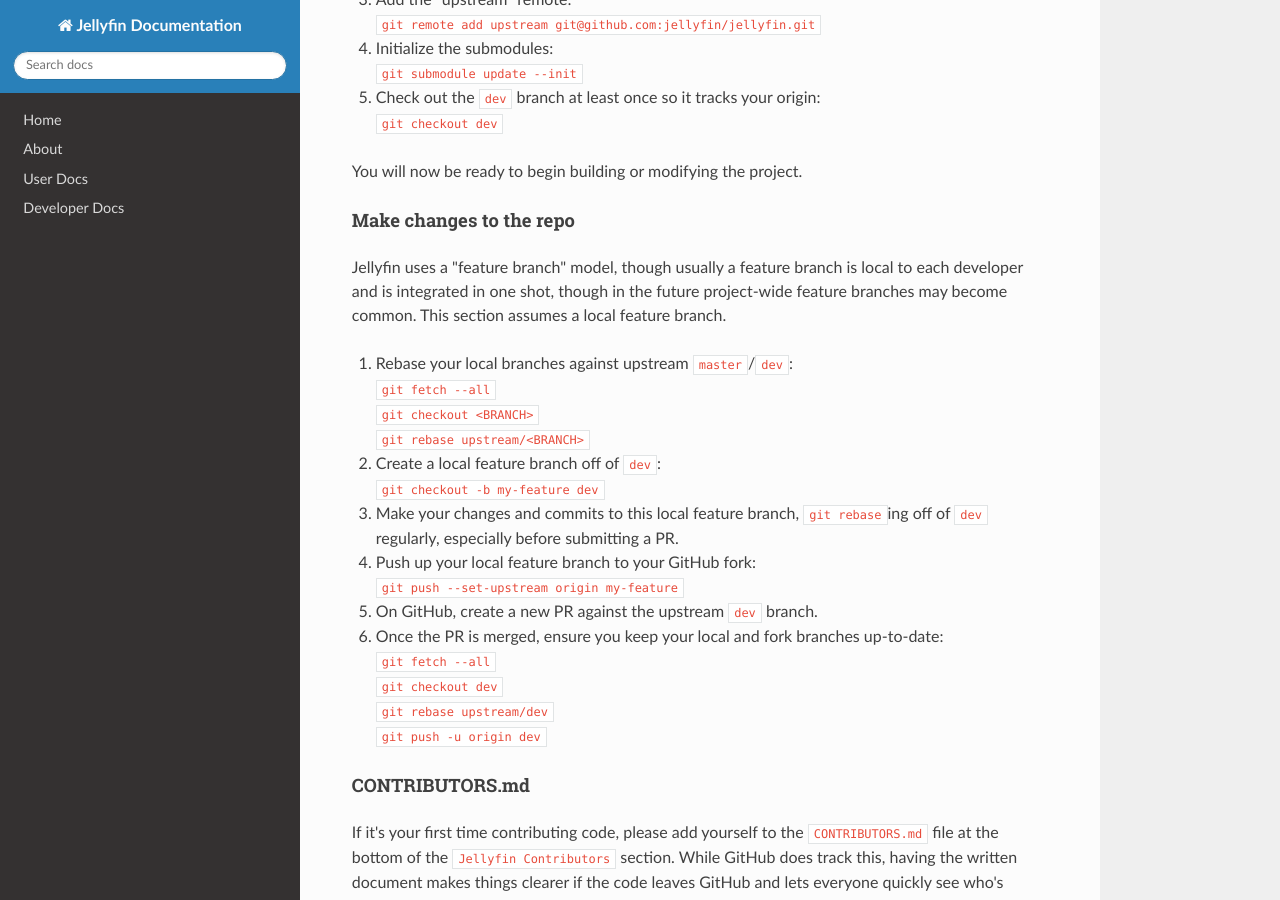
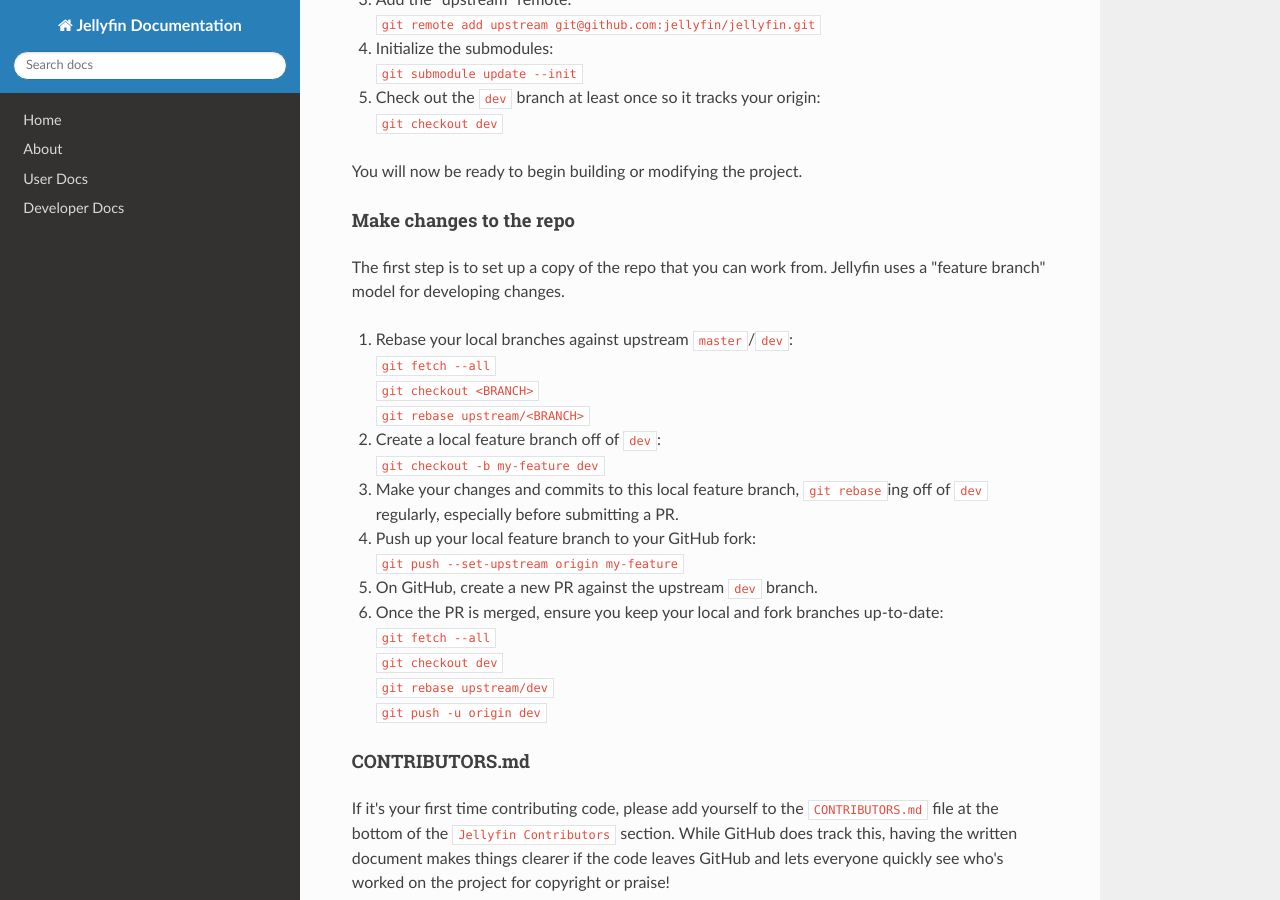
Before and after one commit to jellyfin-archive/jellyfin-docs, an MkDocs documentation site: the page built from docs/developer-docs/contributing.md, in a window 1280 px wide and 900 px high, scrolled down 1313 px. Built offline with MkDocs 1.6.1, drawn with Linux system fonts in a browser that asks for light colours; nearby versions of some CDN libraries.

Commit message:
Cleaned up text
Changed the more abrasive language in about.md. I get why it was there, but I disagree that official docs should be so openly hostile to our "parent" project.

Fixed a few typos, cleanup language so it flows a bit better.

Added bit about migrating from Emby in the installing.md file.

Added TODO comment to the building from source file signifying that we should eventually break it up into multiple pages covering each project with the building from source page being the hub for the project specific pages.
Update index.md

````diff
--- a/docs/developer-docs/contributing.md
+++ b/docs/developer-docs/contributing.md
@@ -33,30 +33,24 @@ The first step is to set up a copy of the repo that you can work from. Jellyfin
 1. On GitHub, "Fork" the Jellyfin repo to your own user.
 
 1. Clone your fork to your local machine:
-    ```
-    git clone git@github.com:yourname/jellyfin.git
-    ```
+    `git clone git@github.com:yourname/jellyfin.git`
 
 1. Add the "upstream" remote:
-    ```
-    git remote add upstream git@github.com:jellyfin/jellyfin.git
-    ```
+    `git remote add upstream git@github.com:jellyfin/jellyfin.git`
+
 
 1. Initialize the submodules:
-    ```
-    git submodule update --init
-    ```
+    `git submodule update --init`
 
 1. Check out the `dev` branch at least once so it tracks your origin:
-    ```
-    git checkout dev
-    ```
+    `git checkout dev`
+
 
 You will now be ready to begin building or modifying the project.
 
 #### Make changes to the repo
 
-Jellyfin uses a "feature branch" model, though usually a feature branch is local to each developer and is integrated in one shot, though in the future project-wide feature branches may become common. This section assumes a local feature branch.
+The first step is to set up a copy of the repo that you can work from. Jellyfin uses a "feature branch" model for developing changes.
 
 1. Rebase your local branches against upstream `master`/`dev`:
     `git fetch --all`
````
Also changed, not shown: docs/about.md (+2 -2 lines), docs/index.md (+1 -1 lines), docs/user-docs/building.md (+3 -0 lines), docs/user-docs/installing.md (+1 -1 lines).
